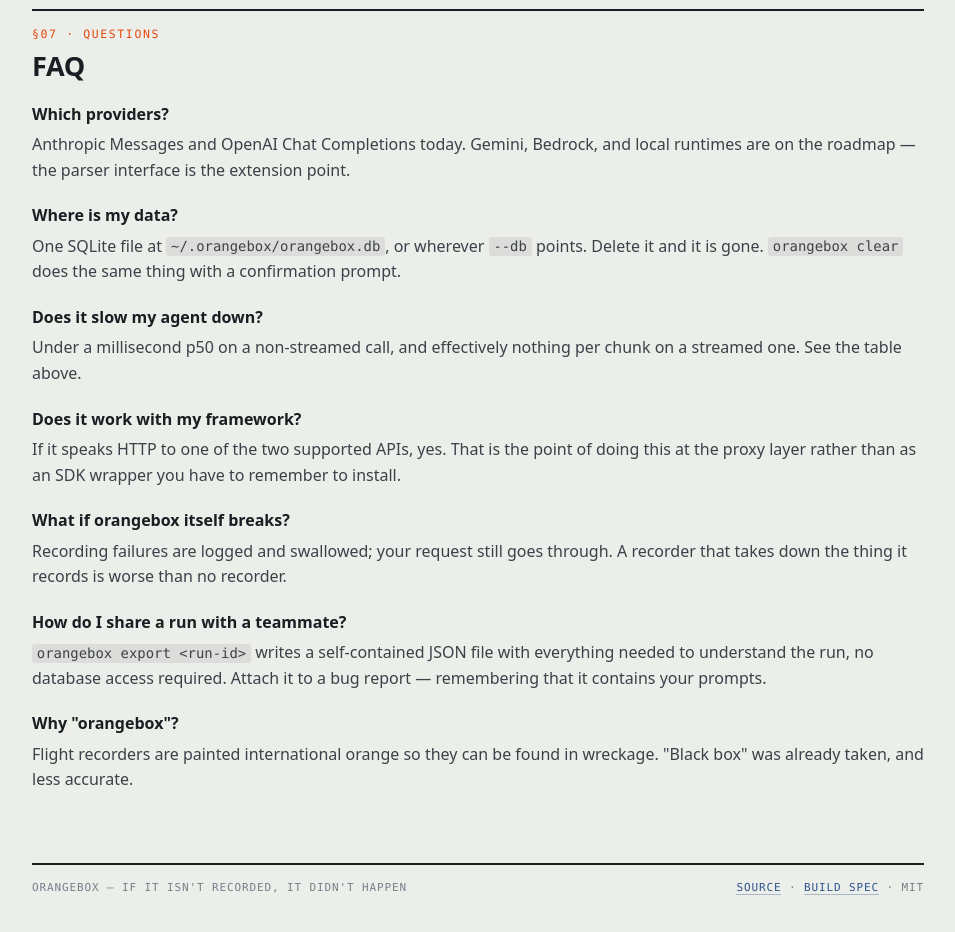
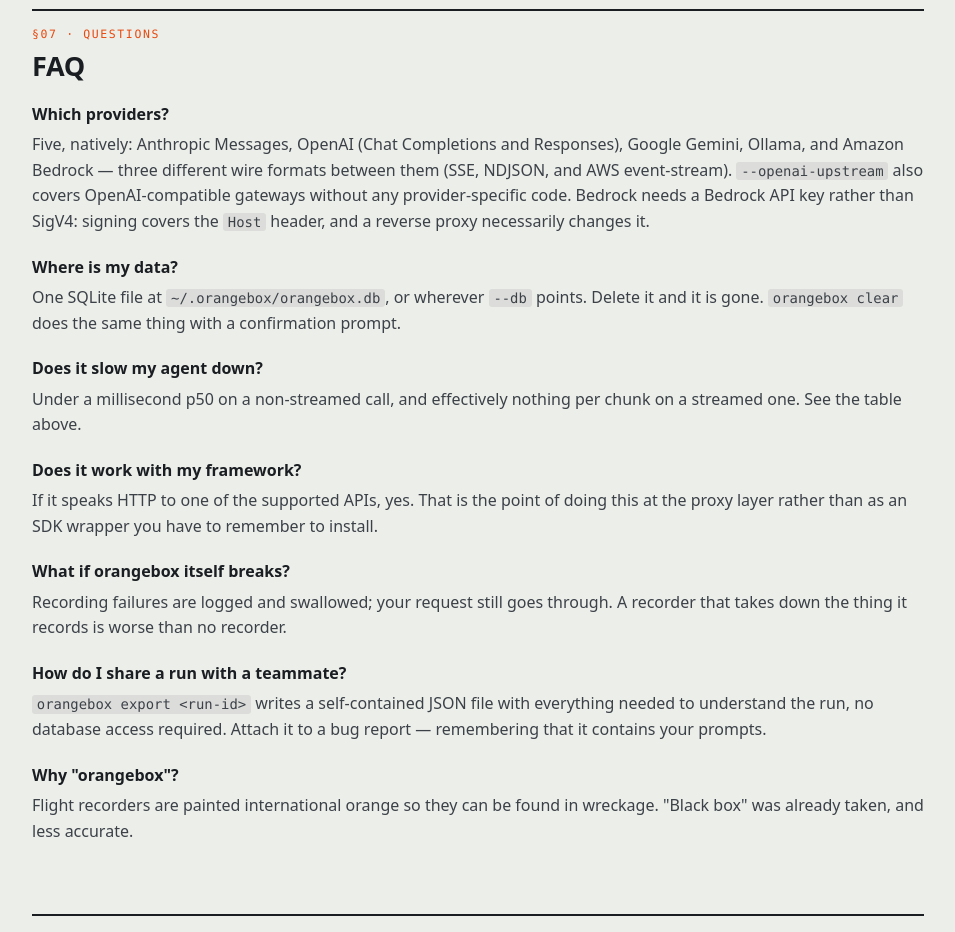
Before and after one commit to EzraStone/orangebox, a website: page docs/index.html in a window 1280 px wide. Shown: the part 4760-5692 px from the top of the page, without its empty margins (162-1117 px from the left). Drawn offline with Linux system fonts and the light colour scheme.

Commit message:
Correct the provider answer on the site
It still read "Anthropic Messages and OpenAI Chat Completions today.
Gemini, Bedrock, and local runtimes are on the roadmap" — all three of
those have shipped. Now says five natively, names the three wire formats,
and states the Bedrock API-key requirement rather than letting someone
discover it from a signature mismatch.

Also drops "the two supported APIs" a few lines down, which had the same
problem in passing.

```diff
--- a/docs/index.html
+++ b/docs/index.html
@@ -248,7 +248,7 @@
 
   <dl class="faq">
     <dt>Which providers?</dt>
-    <dd>Anthropic Messages and OpenAI Chat Completions today. Gemini, Bedrock, and local runtimes are on the roadmap — the parser interface is the extension point.</dd>
+    <dd>Five, natively: Anthropic Messages, OpenAI (Chat Completions and Responses), Google Gemini, Ollama, and Amazon Bedrock — three different wire formats between them (SSE, NDJSON, and AWS event-stream). <code>--openai-upstream</code> also covers OpenAI-compatible gateways without any provider-specific code. Bedrock needs a Bedrock API key rather than SigV4: signing covers the <code>Host</code> header, and a reverse proxy necessarily changes it.</dd>
 
     <dt>Where is my data?</dt>
     <dd>One SQLite file at <code>~/.orangebox/orangebox.db</code>, or wherever <code>--db</code> points. Delete it and it is gone. <code>orangebox clear</code> does the same thing with a confirmation prompt.</dd>
@@ -257,7 +257,7 @@
     <dd>Under a millisecond p50 on a non-streamed call, and effectively nothing per chunk on a streamed one. See the table above.</dd>
 
     <dt>Does it work with my framework?</dt>
-    <dd>If it speaks HTTP to one of the two supported APIs, yes. That is the point of doing this at the proxy layer rather than as an SDK wrapper you have to remember to install.</dd>
+    <dd>If it speaks HTTP to one of the supported APIs, yes. That is the point of doing this at the proxy layer rather than as an SDK wrapper you have to remember to install.</dd>
 
     <dt>What if orangebox itself breaks?</dt>
     <dd>Recording failures are logged and swallowed; your request still goes through. A recorder that takes down the thing it records is worse than no recorder.</dd>
```
